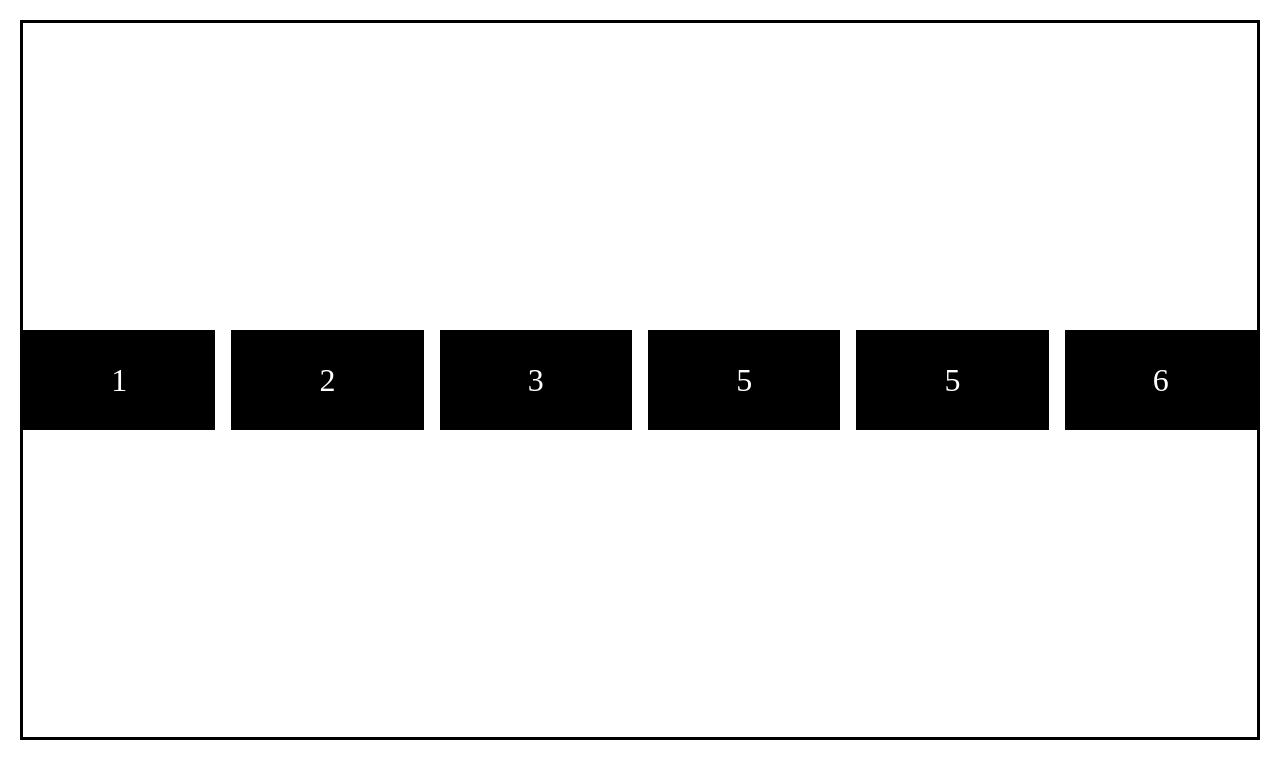
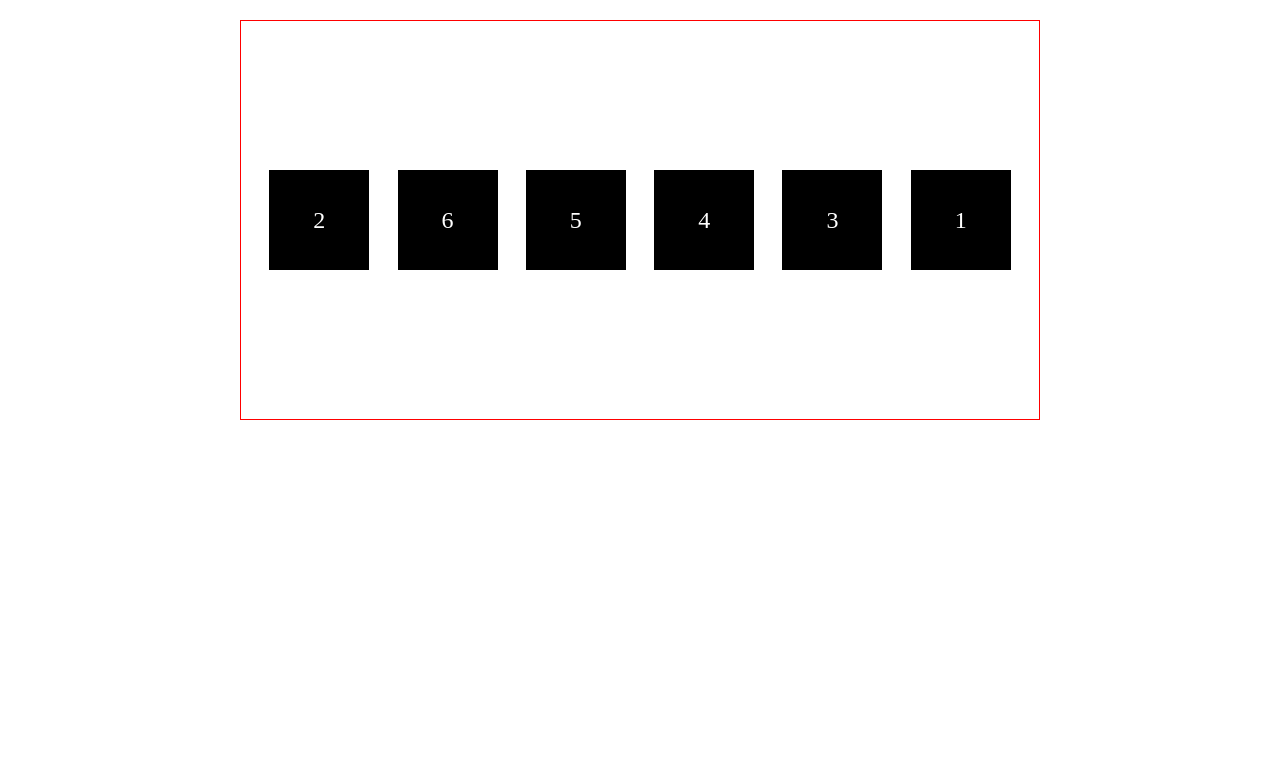
Before and after one commit to RoshanSharm20/Learning_CSS, a plain HTML site: page 13_lesson/13index.html in a window 1280 px wide. Drawn offline with Linux system fonts and the light colour scheme.

Commit message:
lesson 13 flexbox

```diff
--- a/13_lesson/13index.html
+++ b/13_lesson/13index.html
@@ -15,7 +15,7 @@
         <div class="box">1</div>
         <div class="box">2</div>
         <div class="box">3</div>
-        <div class="box">5</div>
+        <div class="box">4</div>
         <div class="box">5</div>
         <div class="box">6</div>
     </main>
--- a/13_lesson/13styles.css
+++ b/13_lesson/13styles.css
@@ -5,37 +5,37 @@
 }
 
 body {
+    font-size: 1.5rem;
+    min-height: 100vh;
     padding: 20px;
-    min-height: 100vh;
-    /* border: 2px solid black; */
 }
 
 .container {
-    min-width: 90vw;
-    min-height: 90vh;
-    border: 3px solid black;
+    border: 1px solid red;
+    max-width: 800px;
+    min-height: 400px;
     margin-inline: auto;
     display: flex;
-    gap: 1rem;
-    justify-content: center;
+    /* gap: 1rem; */
+    justify-content: space-evenly;
+    align-items: flex-start;
+    flex-direction: row-reverse;
+    flex-wrap: wrap;
     align-items: center;
-    flex-direction: row;
-    /* flex-wrap: wrap; */
-    align-content: center;
 }
 
 .box {
     background-color: black;
     color: white;
+    padding: 1rem;
     height: 100px;
-    /* min-width: 100px; */
-    padding: 0.5rem;
-    font-size: 2rem;
+    min-width: 100px;
+    /* place-content: center; */
     display: flex;
     justify-content: center;
     align-items: center;
+}
 
-    flex-basis: 250px;
-    flex-grow: 1;
-    /* flex-shrink */
+.box:nth-child(2) {
+    order: 1;
 }
```
